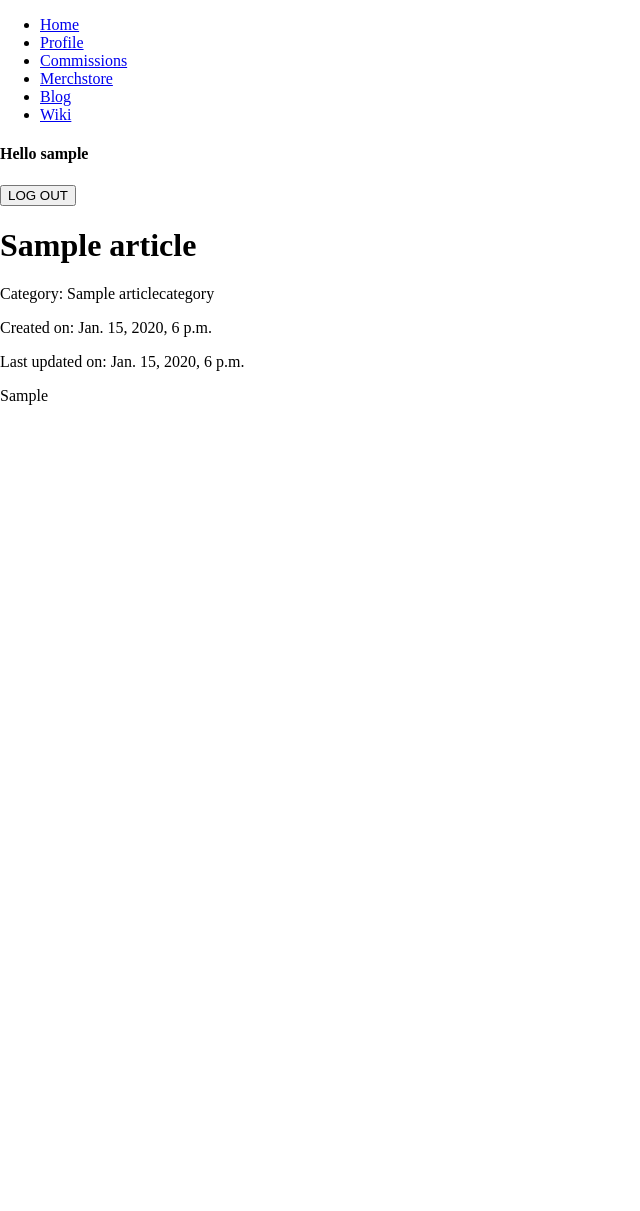
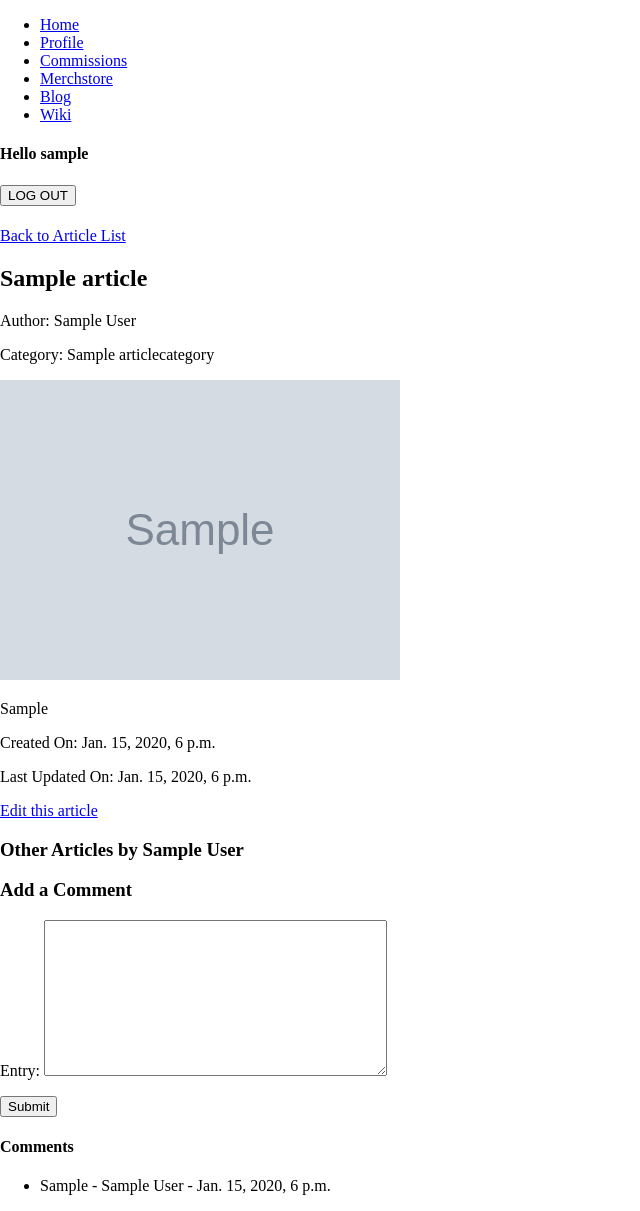
Before and after one commit to gianvalen/hobbysite-F-9, a Django app: page /blog/article/1 in a window 1280 px wide. Shown: the whole page, without its empty margins (0-640 px from the left). Before the commit the page ends 405 px from the top, so only its background shows below. Run offline with Django 5.2, Linux system fonts and the light colour scheme; a user stored in the database is signed in; tables that the repository leaves empty hold one stand-in row (values such as "Sample post"); grey boxes marked "Sample" are stand-in pictures.

Commit message:
Updated blog_list, blog_detail, and created blog_form HTML

```diff
--- a/hobbysite/templates/blog/blog_detail.html
+++ b/hobbysite/templates/blog/blog_detail.html
@@ -1,4 +1,3 @@
-<!-- blog_detail.html -->
 {% extends "base.html" %}
 
 {% block title %}
@@ -6,9 +5,44 @@
 {% endblock %}
 
 {% block content %}
-    <h1>{{ article.title }}</h1>
-    <p>Category: {{ article.category.name }}</p>
-    <p>Created on: {{ article.created_on }}</p>
-    <p>Last updated on: {{ article.updated_on }}</p>
-    <p>{{ article.entry }}</p>
+    <a href="{% url 'blog:blog-list' %}">Back to Article List</a>
+    <article>
+        <h2>{{ article.title }}</h2>
+        <p>Author: {{ article.author }}</p>
+        <p>Category: {{ article.category }}</p>
+        <img src="{{ article.header_image.url }}" alt="Header Image">
+        <p>{{ article.entry }}</p>
+        <p>Created On: {{ article.created_on }}</p>
+        <p>Last Updated On: {{ article.updated_on }}</p>
+
+        {% if request.user.is_authenticated %}
+            {% if article.author == request.user.profile %}
+                <a href="{% url 'blog:blog-edit' article.id %}">Edit this article</a>
+            {% endif %}
+        {% endif %}
+
+        <h3>Other Articles by {{ article.author }}</h3>
+        <ul>
+            {% for other_article in author_articles %}
+                <li><a href="{{ other_article.get_absolute_url }}">{{ other_article.title }}</a></li>
+            {% endfor %}
+        </ul>
+
+        <h3>Add a Comment</h3>
+        <form method="post">
+            {% csrf_token %}
+            {{ comment_form.as_p }}
+            <button type="submit">Submit</button>
+        </form>
+
+        <h4>Comments</h4>
+        <ul>
+            {% for comment in comments %}
+                <li>{{ comment.entry }} - {{ comment.author }} - {{ comment.created_on }}</li>
+            {% empty %}
+                <li>No comments yet.</li>
+            {% endfor %}
+        </ul>
+
+    </article>
 {% endblock %}
```
Also changed, not shown: hobbysite/templates/blog/blog_form.html (added, +21 -0 lines), hobbysite/templates/blog/blog_list.html (+18 -8 lines).
